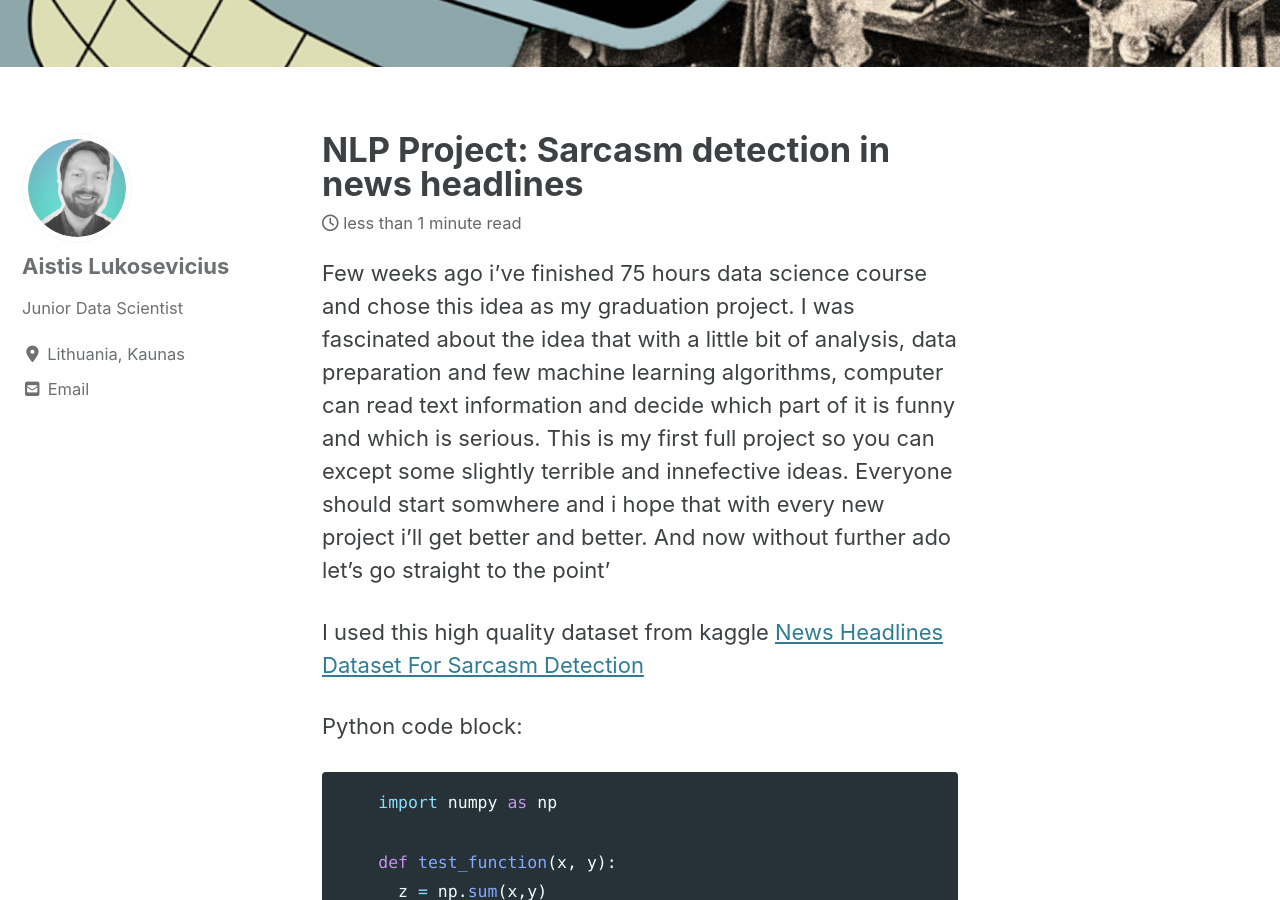
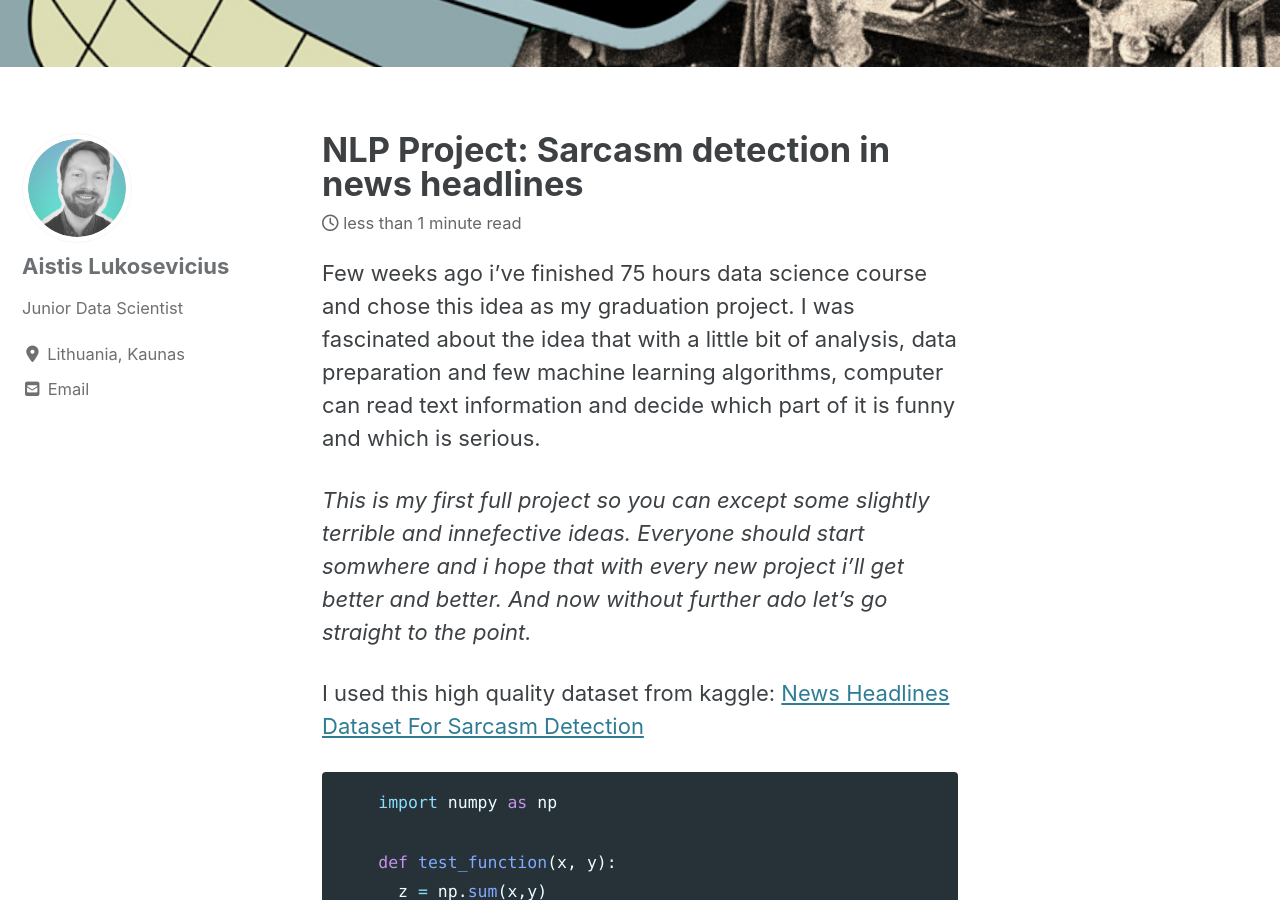
Before and after one commit to Aistisl/Aistisl.github.io, a Jekyll site: the page built from _posts/2020-05-13-Sarcasm.md, in a window 1280 px wide and 900 px high, scrolled down 342 px. Built offline with Jekyll 4.4.1, drawn with Linux system fonts in a browser that asks for light colours; cached includes are drawn as plain includes; nearby versions of some CDN libraries.

````diff
--- a/_posts/2020-05-13-Sarcasm.md
+++ b/_posts/2020-05-13-Sarcasm.md
@@ -7,12 +7,16 @@ header:
   excerpt: "NLP"
 ---
 
-Few weeks ago i've finished 75 hours data science course and chose this idea as my graduation project. I was fascinated about the idea that with a little bit of analysis, data preparation and few machine learning algorithms, computer can read text information and decide which part of it is funny and which is serious. This is my first full project so you can except some slightly terrible and innefective ideas. Everyone should start somwhere and i hope that with every new project i'll get better and better. And now without further ado let's go straight to the point'
+Few weeks ago i've finished 75 hours data science course and chose this idea as my graduation project.
+I was fascinated about the idea that with a little bit of analysis, data preparation and few machine learning algorithms, computer can read text information and decide which part of it is funny and which is serious.
 
-I used this high quality dataset from kaggle [News Headlines Dataset For Sarcasm Detection](https://www.kaggle.com/rmisra/news-headlines-dataset-for-sarcasm-detection)
+*This is my first full project so you can except some slightly terrible and innefective ideas. Everyone should start somwhere and i hope that with every new project i'll get better and better. And now without further ado let's go straight to the point.*
+
+I used this high quality dataset from kaggle:
+[News Headlines Dataset For Sarcasm Detection](https://www.kaggle.com/rmisra/news-headlines-dataset-for-sarcasm-detection)
 
 
-Python code block:
+
 ```python
     import numpy as np
 
````
